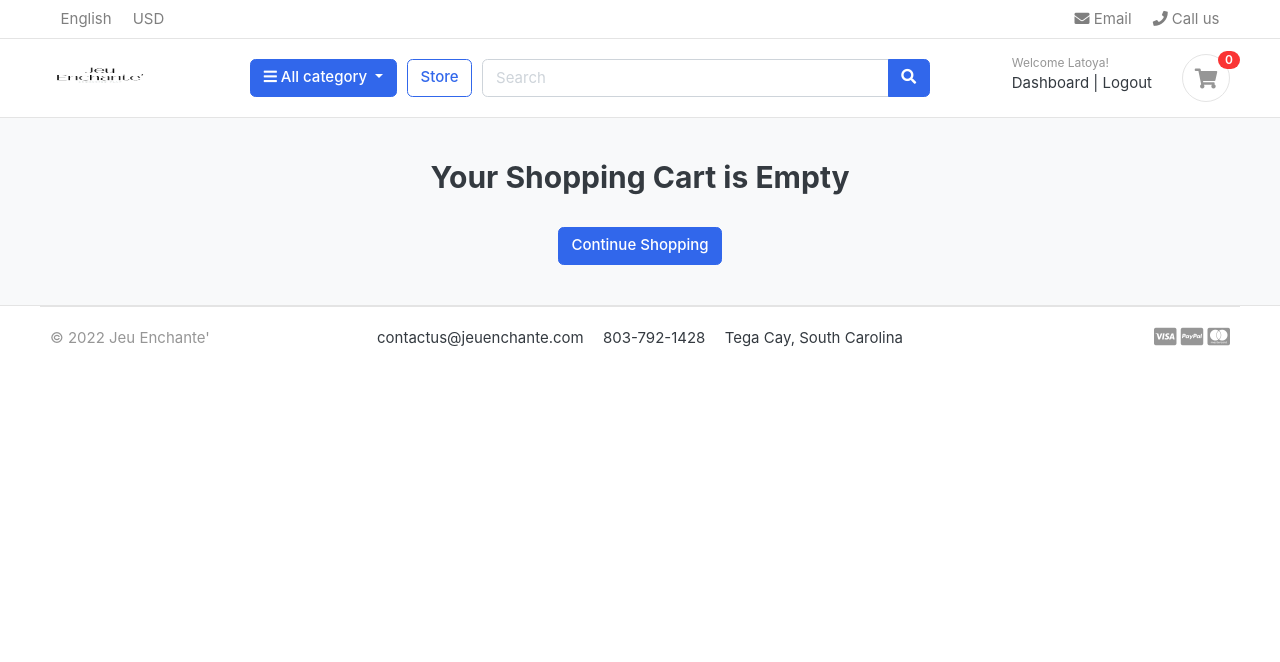
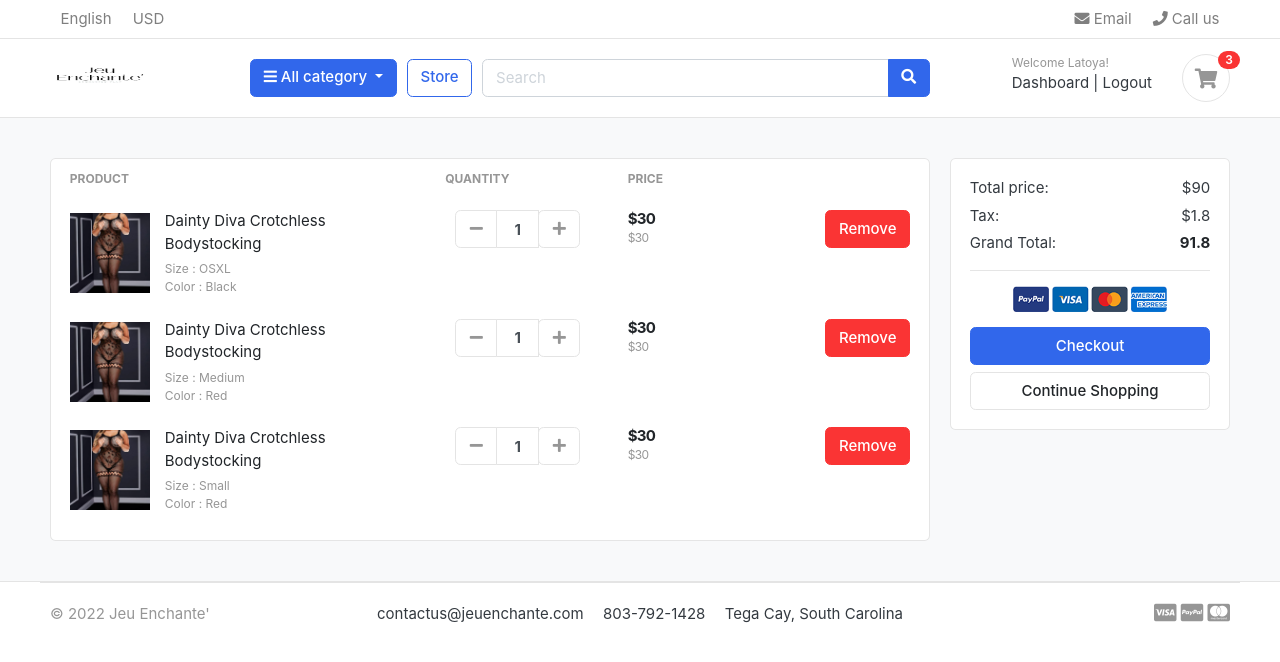
Before and after one commit to dcarter7279/Jeu_Enchante_django, a Django app: page /cart/ in a window 1280 px wide. Shown: the top 662 px of the page. Run offline with Django 3.2, Linux system fonts and the light colour scheme; a user stored in the database is signed in; data comes from the database, SQL or seed files in the repository; both versions use the stored data as it was after the commit; some libraries are stand-ins or nearby versions; some web fonts are replaced.

Commit message:
handled cart and checkout for the logged in users

```diff
--- a/carts/context_processors.py
+++ b/carts/context_processors.py
@@ -1,16 +1,20 @@
 from .models import Cart, CartItem
 from .views import _cart_id
 
+
 def counter(request):
-	cart_count = 0
-	if 'admin' in request.path:
-		return{}
-	else:
-		try:
-			cart = Cart.objects.filter(cart_id=_cart_id(request))
-			cart_items = CartItem.objects.all().filter(cart=cart[:1])
-			for cart_item in cart_items:
-				cart_count += cart_item.quantity
-		except Cart.DoesNotExist:
-			cart_count = 0
-	return dict(cart_count=cart_count)
+    cart_count = 0
+    if 'admin' in request.path:
+        return {}
+    else:
+        try:
+            cart = Cart.objects.filter(cart_id=_cart_id(request))
+            if request.user.is_authenticated:
+                cart_items = CartItem.objects.all().filter(user=request.user)
+            else:
+                cart_items = CartItem.objects.all().filter(cart=cart[:1])
+            for cart_item in cart_items:
+                cart_count += cart_item.quantity
+        except Cart.DoesNotExist:
+            cart_count = 0
+    return dict(cart_count=cart_count)
--- a/carts/models.py
+++ b/carts/models.py
@@ -1,5 +1,6 @@
 from django.db import models
 from store.models import Product, Variation
+from accounts.models import Account
 
 
 # Create your models here.
@@ -13,9 +14,10 @@ class Cart(models.Model):
 
 
 class CartItem(models.Model):
+	user = models.ForeignKey(Account, on_delete=models.CASCADE, null=True)
 	product = models.ForeignKey(Product, on_delete=models.CASCADE)
 	variations = models.ManyToManyField(Variation, blank=True)
-	cart	= models.ForeignKey(Cart, on_delete=models.CASCADE)
+	cart	= models.ForeignKey(Cart, on_delete=models.CASCADE, null=True)
 	quantity = models.IntegerField()
 	is_active = models.BooleanField(default=True)
 
--- a/carts/urls.py
+++ b/carts/urls.py
@@ -7,4 +7,6 @@ urlpatterns = [
 	path('remove_cart/<int:product_id>/<int:cart_item_id>/', views.remove_cart, name='remove_cart'),
 	path('remove_cart_item/<int:product_id>/<int:cart_item_id>/', views.remove_cart_item, name='remove_cart_item'),
 
+	path('checkout/', views.checkout, name='checkout'),
+
 ]
--- a/carts/views.py
+++ b/carts/views.py
@@ -1,118 +1,216 @@
-from operator import index
-from django.http import HttpResponse
+from django.shortcuts import render, redirect, get_object_or_404
 from store.models import Product, Variation
-from django.shortcuts import get_object_or_404, redirect, render
 from .models import Cart, CartItem
 from django.core.exceptions import ObjectDoesNotExist
+from django.contrib.auth.decorators import login_required
 
 # Create your views here.
+from django.http import HttpResponse
 
 def _cart_id(request):
-	cart = request.session.session_key
-	if not cart:
-		cart = request.session.create()
-	return cart
+    cart = request.session.session_key
+    if not cart:
+        cart = request.session.create()
+    return cart
 
 def add_cart(request, product_id):
-	product = Product.objects.get(id=product_id) #get the product
-	product_variation = []
-	if request.method == 'POST':
-		for item in request.POST:
-			key = item
-			value = request.POST[key]
+    current_user = request.user
+    product = Product.objects.get(id=product_id) #get the product
+    # If the user is authenticated
+    if current_user.is_authenticated:
+        product_variation = []
+        if request.method == 'POST':
+            for item in request.POST:
+                key = item
+                value = request.POST[key]
 
-			try:
-				variation = Variation.objects.get(product=product, variation_category__iexact=key, variation_value__iexact=value)
-				product_variation.append(variation)
-			except:
-				pass
+                try:
+                    variation = Variation.objects.get(product=product, variation_category__iexact=key, variation_value__iexact=value)
+                    product_variation.append(variation)
+                except:
+                    pass
 
-	try:
-		cart = Cart.objects.get(cart_id=_cart_id(request)) # get the cart using the cart_id present in the session
-	except Cart.DoesNotExist:
-		cart = Cart.objects.create(
-			cart_id = _cart_id(request)
-		)
-	cart.save()
 
-	is_cart_item_exists = CartItem.objects.filter(product=product, cart=cart).exists()
-	if is_cart_item_exists:
-		cart_item = CartItem.objects.filter(product=product, cart=cart)
-		ex_var_list = []
-		id = []
-		for item in cart_item:
-			existing_variation = item.variations.all()
-			ex_var_list.append(list(existing_variation))
-			id.append(item.id)
+        is_cart_item_exists = CartItem.objects.filter(product=product, user=current_user).exists()
+        if is_cart_item_exists:
+            cart_item = CartItem.objects.filter(product=product, user=current_user)
+            ex_var_list = []
+            id = []
+            for item in cart_item:
+                existing_variation = item.variations.all()
+                ex_var_list.append(list(existing_variation))
+                id.append(item.id)
 
-		if product_variation in ex_var_list:
-			# increase the cart item quantity
-			index = ex_var_list.index(product_variation)
-			item_id = id[index]
-			item = CartItem.objects.get(product=product, id=item_id)
-			item.quantity +=1
-			item.save()
+            if product_variation in ex_var_list:
+                # increase the cart item quantity
+                index = ex_var_list.index(product_variation)
+                item_id = id[index]
+                item = CartItem.objects.get(product=product, id=item_id)
+                item.quantity += 1
+                item.save()
 
-		else:
-			item = CartItem.objects.create(product=product, quantity=1, cart=cart)
-			if len(product_variation) > 0:
-				item.variations.clear()
-				item.variations.add(*product_variation)
-			item.save()
-	else:
-		cart_item = CartItem.objects.create(
-			product = product,
-			quantity = 1,
-			cart = cart,
-		)
-		if len(product_variation) > 0:
-			cart_item.variations.clear()
-			cart_item.variations.add(*product_variation)
-		cart_item.save()
-	return redirect('cart')
+            else:
+                item = CartItem.objects.create(product=product, quantity=1, user=current_user)
+                if len(product_variation) > 0:
+                    item.variations.clear()
+                    item.variations.add(*product_variation)
+                item.save()
+        else:
+            cart_item = CartItem.objects.create(
+                product = product,
+                quantity = 1,
+                user = current_user,
+            )
+            if len(product_variation) > 0:
+                cart_item.variations.clear()
+                cart_item.variations.add(*product_variation)
+            cart_item.save()
+        return redirect('cart')
+    # If the user is not authenticated
+    else:
+        product_variation = []
+        if request.method == 'POST':
+            for item in request.POST:
+                key = item
+                value = request.POST[key]
+
+                try:
+                    variation = Variation.objects.get(product=product, variation_category__iexact=key, variation_value__iexact=value)
+                    product_variation.append(variation)
+                except:
+                    pass
+
+
+        try:
+            cart = Cart.objects.get(cart_id=_cart_id(request)) # get the cart using the cart_id present in the session
+        except Cart.DoesNotExist:
+            cart = Cart.objects.create(
+                cart_id = _cart_id(request)
+            )
+        cart.save()
+
+        is_cart_item_exists = CartItem.objects.filter(product=product, cart=cart).exists()
+        if is_cart_item_exists:
+            cart_item = CartItem.objects.filter(product=product, cart=cart)
+            # existing_variations -> database
+            # current variation -> product_variation
+            # item_id -> database
+            ex_var_list = []
+            id = []
+            for item in cart_item:
+                existing_variation = item.variations.all()
+                ex_var_list.append(list(existing_variation))
+                id.append(item.id)
+
+            print(ex_var_list)
+
+            if product_variation in ex_var_list:
+                # increase the cart item quantity
+                index = ex_var_list.index(product_variation)
+                item_id = id[index]
+                item = CartItem.objects.get(product=product, id=item_id)
+                item.quantity += 1
+                item.save()
+
+            else:
+                item = CartItem.objects.create(product=product, quantity=1, cart=cart)
+                if len(product_variation) > 0:
+                    item.variations.clear()
+                    item.variations.add(*product_variation)
+                item.save()
+        else:
+            cart_item = CartItem.objects.create(
+                product = product,
+                quantity = 1,
+                cart = cart,
+            )
+            if len(product_variation) > 0:
+                cart_item.variations.clear()
+                cart_item.variations.add(*product_variation)
+            cart_item.save()
+        return redirect('cart')
+
 
 def remove_cart(request, product_id, cart_item_id):
-	cart = Cart.objects.get(cart_id=_cart_id(request))
-	product = get_object_or_404(Product, id=product_id)
-	try:
-		cart_item = CartItem.objects.get(product=product, cart=cart, id=cart_item_id)
-		if cart_item.quantity > 1:
-			cart_item.quantity -= 1
-			cart_item.save()
-		else:
-			cart_item.delete()
-	except:
-		pass
-	return redirect('cart')
+
+    product = get_object_or_404(Product, id=product_id)
+    try:
+        if request.user.is_authenticated:
+            cart_item = CartItem.objects.get(product=product, user=request.user, id=cart_item_id)
+        else:
+            cart = Cart.objects.get(cart_id=_cart_id(request))
+            cart_item = CartItem.objects.get(product=product, cart=cart, id=cart_item_id)
+        if cart_item.quantity > 1:
+            cart_item.quantity -= 1
+            cart_item.save()
+        else:
+            cart_item.delete()
+    except:
+        pass
+    return redirect('cart')
 
 
 def remove_cart_item(request, product_id, cart_item_id):
-	cart = Cart.objects.get(cart_id=_cart_id(request))
-	product = get_object_or_404(Product, id=product_id)
-	cart_item = CartItem.objects.get(product=product, cart=cart, id=cart_item_id)
-	cart_item.delete()
-	return redirect('cart')
+    product = get_object_or_404(Product, id=product_id)
+    if request.user.is_authenticated:
+        cart_item = CartItem.objects.get(product=product, user=request.user, id=cart_item_id)
+    else:
+        cart = Cart.objects.get(cart_id=_cart_id(request))
+        cart_item = CartItem.objects.get(product=product, cart=cart, id=cart_item_id)
+    cart_item.delete()
+    return redirect('cart')
 
 
 def cart(request, total=0, quantity=0, cart_items=None):
-	try:
-		tax = 0
-		grand_total = 0
-		cart = Cart.objects.get(cart_id=_cart_id(request))
-		cart_items = CartItem.objects.filter(cart=cart, is_active=True)
-		for cart_item in cart_items:
-			total += (cart_item.product.price * cart_item.quantity)
-			quantity += cart_item.quantity
-		tax = (7 * total)/100
-		grand_total = total + tax
-	except ObjectDoesNotExist:
-		pass # just ignore
+    try:
+        tax = 0
+        grand_total = 0
+        if request.user.is_authenticated:
+            cart_items = CartItem.objects.filter(user=request.user, is_active=True)
+        else:
+            cart = Cart.objects.get(cart_id=_cart_id(request))
+            cart_items = CartItem.objects.filter(cart=cart, is_active=True)
+        for cart_item in cart_items:
+            total += (cart_item.product.price * cart_item.quantity)
+            quantity += cart_item.quantity
+        tax = (2 * total)/100
+        grand_total = total + tax
+    except ObjectDoesNotExist:
+        pass #just ignore
 
-	context = {
-		'total': total,
-		'quantity': quantity,
-		'cart_items': cart_items,
-		'tax'		: tax,
-		'grand_total': grand_total,
-	}
-	return render(request, 'store/cart.html', context)
+    context = {
+        'total': total,
+        'quantity': quantity,
+        'cart_items': cart_items,
+        'tax'       : tax,
+        'grand_total': grand_total,
+    }
+    return render(request, 'store/cart.html', context)
+
+
+@login_required(login_url='login')
+def checkout(request, total=0, quantity=0, cart_items=None):
+    try:
+        tax = 0
+        grand_total = 0
+        if request.user.is_authenticated:
+            cart_items = CartItem.objects.filter(user=request.user, is_active=True)
+        else:
+            cart = Cart.objects.get(cart_id=_cart_id(request))
+            cart_items = CartItem.objects.filter(cart=cart, is_active=True)
+        for cart_item in cart_items:
+            total += (cart_item.product.price * cart_item.quantity)
+            quantity += cart_item.quantity
+        tax = (2 * total)/100
+        grand_total = total + tax
+    except ObjectDoesNotExist:
+        pass #just ignore
+
+    context = {
+        'total': total,
+        'quantity': quantity,
+        'cart_items': cart_items,
+        'tax'       : tax,
+        'grand_total': grand_total,
+    }
+    return render(request, 'store/checkout.html', context)
--- a/templates/store/cart.html
+++ b/templates/store/cart.html
@@ -101,7 +101,7 @@
 			<p class="text-center mb-3">
 				<img src="{% static './images/misc/payments.png' %}" height="26">
 			</p>
-			<a href="./place-order.html" class="btn btn-primary btn-block"> Checkout </a>
+			<a href="{% url 'checkout' %}" class="btn btn-primary btn-block"> Checkout </a>
 			<a href="{% url 'store' %}" class="btn btn-light btn-block">Continue Shopping</a>
 		</div> <!-- card-body.// -->
 		</div> <!-- card.// -->
--- a/templates/store/product_detail.html
+++ b/templates/store/product_detail.html
@@ -59,6 +59,7 @@
 				<h5 class="text-danger">Out of Stock</h5>
 				{% else %}
 					<button type="submit" class="btn  btn-primary"> <span class="text">Add to cart</span> <i class="fas fa-shopping-cart"></i>  </button>
+
 				{% endif %}
 		</article> <!-- product-info-aside .// -->
 	</form>
```
Also changed, not shown: accounts/views.py (+53 -1 lines), templates/store/checkout.html (added, +138 -0 lines), carts/migrations/0003_auto_20220216_1658.py (added), db.sqlite3.
